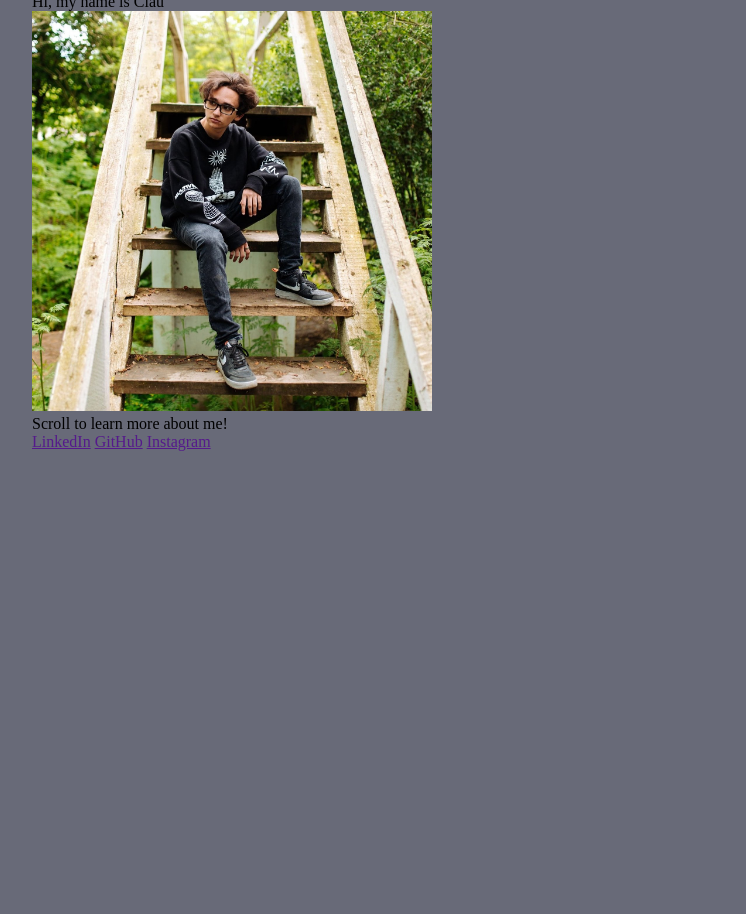
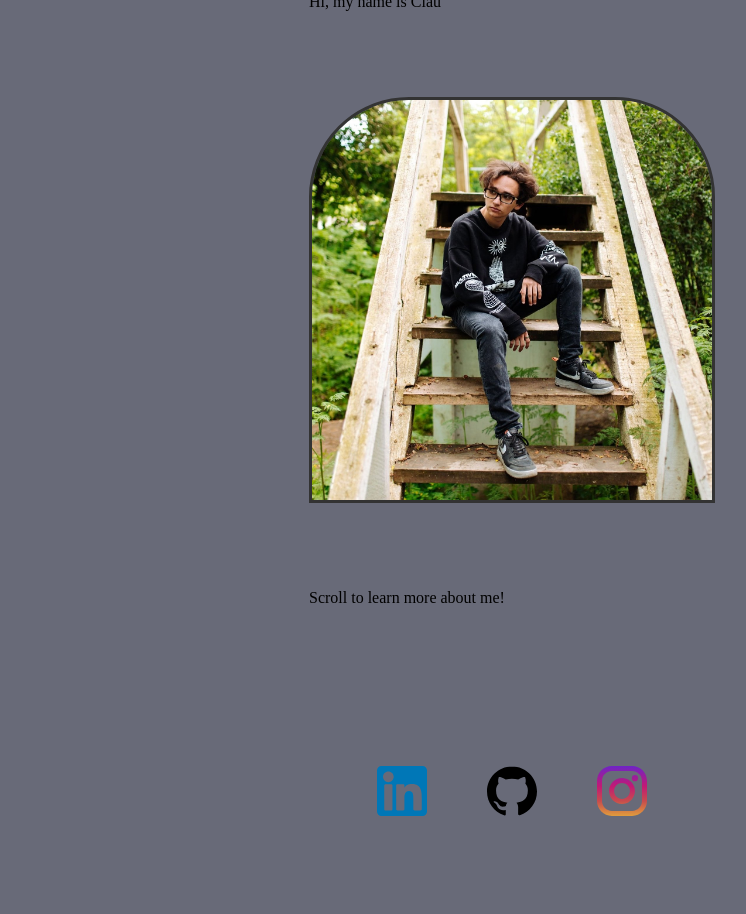
Before and after one commit to CrashMtfk/Portfolio, a website built with Vite: page portfolio/index.html in a window 1280 px wide. Shown: the part 137-1051 px from the top of the page, without its empty margins (388-1134 px from the left). Built offline with nearby package versions, Linux system fonts and the light colour scheme.

Commit message:
Added some modifications to first page
- Added images instead of just text for icons
- Positioned almost all of them where they should be
- Put the links to get you where they are supposed to send you

```diff
--- a/portfolio/index.html
+++ b/portfolio/index.html
@@ -20,11 +20,13 @@
         </nav>
         <div class="header-content">
           <h1>Hi, my name is Clau</h1>
-          <img src="images/Profile.jpg" alt="A picture of me">
+          <img src="images/Profile.jpg" alt="A picture of me" class="me-picture">
           <h1>Scroll to learn more about me!</h1>
-          <a href="">LinkedIn</a>
-          <a href="">GitHub</a>
-          <a href="">Instagram</a>
+          <div class="personal-links">
+            <a href="https://www.linkedin.com/in/RusClaudiu/"><img src="images/linkedin-svgrepo-com.svg" alt="Linked In logo"></a>
+            <a href="https://github.com/CrashMtfk"><img src="images/github-svgrepo-com.svg" alt="GitHub Logo"></a>
+            <a href="https://www.instagram.com/miguel.de.la.monteray/"><img src="images/instagram-svgrepo-com.svg" alt="Instagram Logo"></a>
+          </div>
         </div>
       </header>
     </div>
--- a/portfolio/style.css
+++ b/portfolio/style.css
@@ -8,7 +8,7 @@
 }
 .start-container{
   background-color: #686A78;
-  width: 1920px;
+  width: 1900px;
   height: 1024px;
   padding-top: 30px;
 }
@@ -16,14 +16,15 @@
 .header-content {
   width: 1000px;
   height: 900px;
-  margin-left: 420px;
-
+  margin-left: 400px;
+  display: grid;
+  justify-content: center;
 }
 
 nav {
   width: 1000px;
   height: 100px;
-  margin-left: 420px;
+  margin-left: 400px;
 }
 
 nav ul {
@@ -44,13 +45,28 @@ nav ul li a {
   color: #FFFFFA;
 }
 
-header img {
+.header-content .me-picture {
   width: 400px;
   height: 400px;
+  border-radius: 100px 100px 0px 0px;
+  border: 3px solid #333333;
+}
+
+.personal-links {
+  display: flex;
+  justify-content: center;
+  align-items: center;
+}
+
+.personal-links img {
+  width: 50px;
+  height: 50px;
+  padding: 10px;
+  margin: 20px;
 }
 
 .about-me{
   background-color: #333333;
-  width: 1920px;
+  width: 1900px;
   height: 1024px;
 }
```
Also changed, not shown: portfolio/images/github-svgrepo-com.svg (added), portfolio/images/instagram-svgrepo-com.svg (added), portfolio/images/linkedin-svgrepo-com.svg (added).
